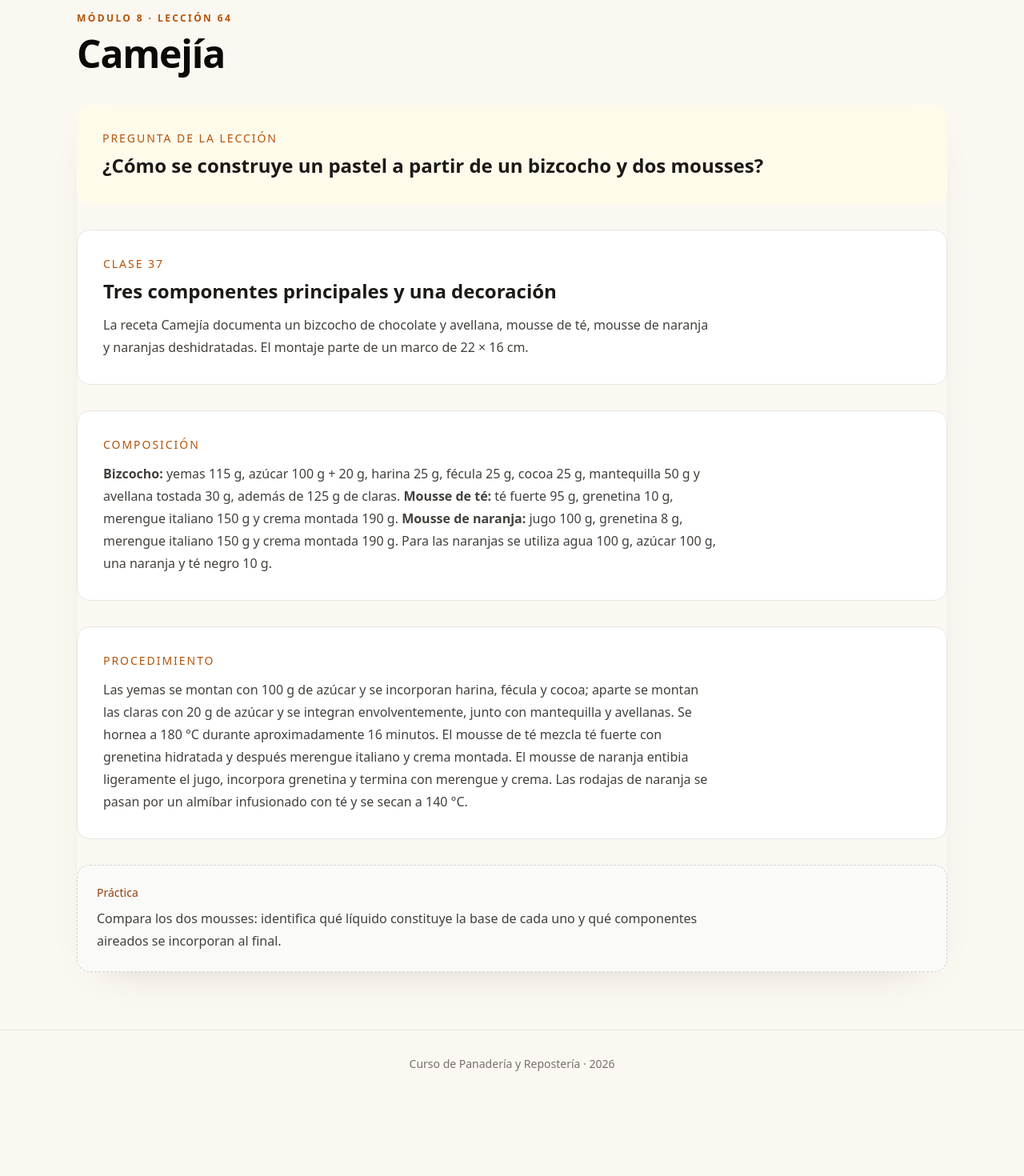
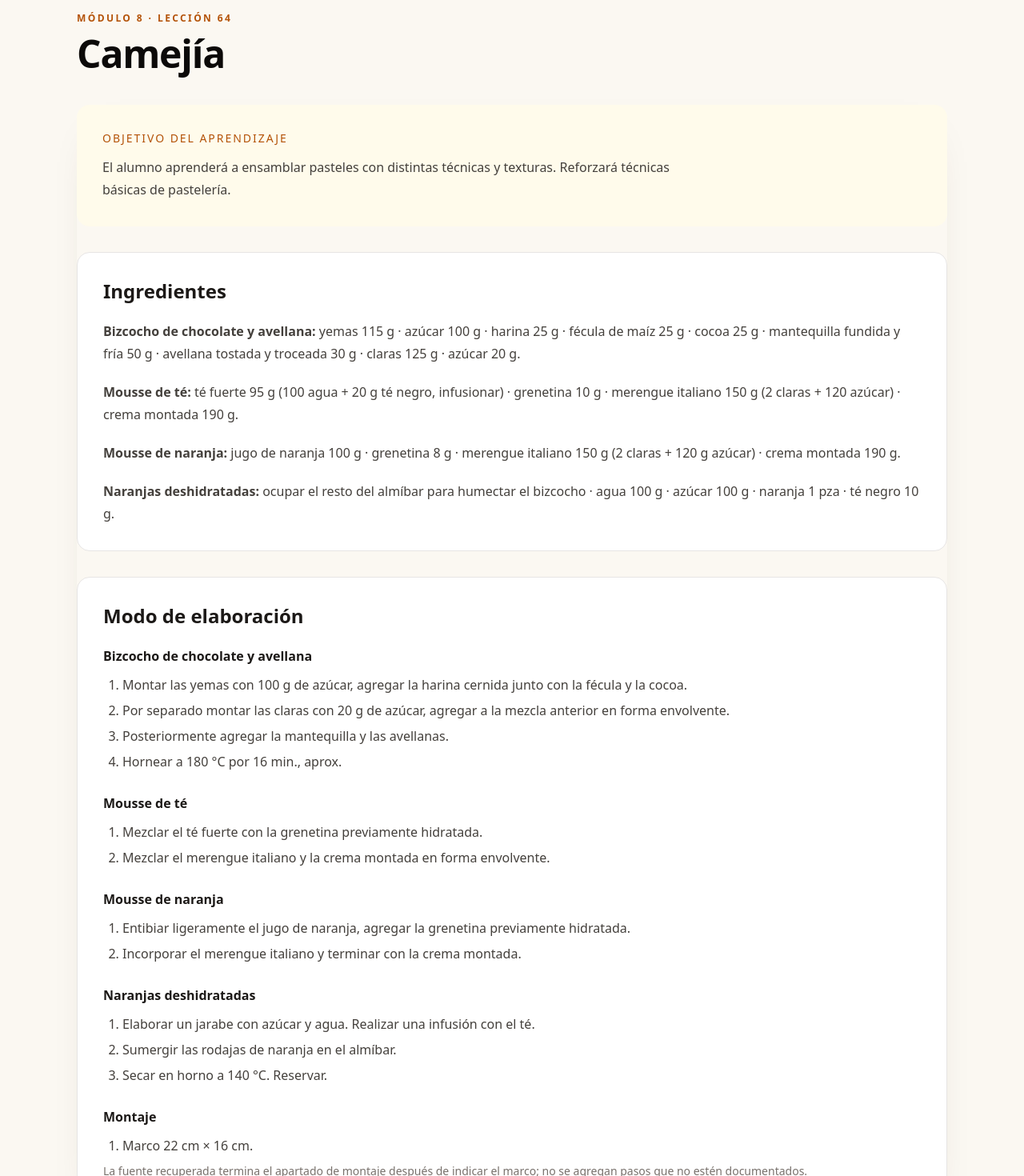
Before and after one commit to Drworm82/CursoPanadero, a Next.js app: page /leccion-camejia in a window 1280 px wide. Shown: the part 160-1630 px from the top of the page at 80% size. Before the commit the page ends 1532 px from the top, so only its background shows below. Built offline with nearby package versions, Linux system fonts and the light colour scheme; no server answers.

Commit message:
Corrige contenido de M8 con base en la fuente

```diff
--- a/pages/leccion-camejia.js
+++ b/pages/leccion-camejia.js
@@ -1,16 +1,31 @@
 import CourseShell from '../components/course/CourseShell';
 
-const lesson = { number: '64', title: 'Camejía', subtitle: 'Bizcocho de chocolate y avellana con mousse de té, mousse de naranja y naranjas deshidratadas.' };
+const lesson = { number: '64', title: 'Camejía', subtitle: 'Clase 37 · Pastelería Contemporánea IV' };
 
 export default function LessonPage() {
   return (
     <CourseShell eyebrow="Módulo 8 · Lección 64" title={lesson.title} subtitle={lesson.subtitle} backHref="/modulo-8" backLabel="Volver al módulo">
       <div className="space-y-8">
-        <section className="rounded-2xl bg-amber-50 p-6 sm:p-8"><p className="text-sm font-medium uppercase tracking-[0.14em] text-amber-700">Pregunta de la lección</p><h2 className="mt-2 text-2xl font-semibold text-stone-900">¿Cómo se construye un pastel a partir de un bizcocho y dos mousses?</h2></section>
-        <section className="rounded-2xl border border-stone-200 bg-white p-6 sm:p-8"><p className="text-sm font-medium uppercase tracking-[0.14em] text-amber-700">Clase 37</p><h2 className="mt-2 text-2xl font-semibold text-stone-900">Tres componentes principales y una decoración</h2><p className="mt-3 max-w-3xl leading-7 text-stone-700">La receta Camejía documenta un bizcocho de chocolate y avellana, mousse de té, mousse de naranja y naranjas deshidratadas. El montaje parte de un marco de 22 × 16 cm.</p></section>
-        <section className="rounded-2xl border border-stone-200 bg-white p-6 sm:p-8"><p className="text-sm font-medium uppercase tracking-[0.14em] text-amber-700">Composición</p><p className="mt-3 max-w-3xl leading-7 text-stone-700"><strong>Bizcocho:</strong> yemas 115 g, azúcar 100 g + 20 g, harina 25 g, fécula 25 g, cocoa 25 g, mantequilla 50 g y avellana tostada 30 g, además de 125 g de claras. <strong>Mousse de té:</strong> té fuerte 95 g, grenetina 10 g, merengue italiano 150 g y crema montada 190 g. <strong>Mousse de naranja:</strong> jugo 100 g, grenetina 8 g, merengue italiano 150 g y crema montada 190 g. Para las naranjas se utiliza agua 100 g, azúcar 100 g, una naranja y té negro 10 g.</p></section>
-        <section className="rounded-2xl border border-stone-200 bg-white p-6 sm:p-8"><p className="text-sm font-medium uppercase tracking-[0.14em] text-amber-700">Procedimiento</p><p className="mt-3 max-w-3xl leading-7 text-stone-700">Las yemas se montan con 100 g de azúcar y se incorporan harina, fécula y cocoa; aparte se montan las claras con 20 g de azúcar y se integran envolventemente, junto con mantequilla y avellanas. Se hornea a 180 °C durante aproximadamente 16 minutos. El mousse de té mezcla té fuerte con grenetina hidratada y después merengue italiano y crema montada. El mousse de naranja entibia ligeramente el jugo, incorpora grenetina y termina con merengue y crema. Las rodajas de naranja se pasan por un almíbar infusionado con té y se secan a 140 °C.</p></section>
-        <section className="rounded-2xl border border-dashed border-stone-300 bg-stone-50 p-6"><p className="text-sm font-medium text-amber-800">Práctica</p><p className="mt-2 max-w-3xl leading-7 text-stone-700">Compara los dos mousses: identifica qué líquido constituye la base de cada uno y qué componentes aireados se incorporan al final.</p></section>
+        <section className="rounded-2xl bg-amber-50 p-6 sm:p-8"><p className="text-sm font-medium uppercase tracking-[0.14em] text-amber-700">Objetivo del aprendizaje</p><p className="mt-3 max-w-3xl leading-7 text-stone-700">El alumno aprenderá a ensamblar pasteles con distintas técnicas y texturas. Reforzará técnicas básicas de pastelería.</p></section>
+        <section className="rounded-2xl border border-stone-200 bg-white p-6 sm:p-8">
+          <h2 className="text-2xl font-semibold text-stone-900">Ingredientes</h2>
+          <div className="mt-5 space-y-5 leading-7 text-stone-700">
+            <p><strong>Bizcocho de chocolate y avellana:</strong> yemas 115 g · azúcar 100 g · harina 25 g · fécula de maíz 25 g · cocoa 25 g · mantequilla fundida y fría 50 g · avellana tostada y troceada 30 g · claras 125 g · azúcar 20 g.</p>
+            <p><strong>Mousse de té:</strong> té fuerte 95 g (100 agua + 20 g té negro, infusionar) · grenetina 10 g · merengue italiano 150 g (2 claras + 120 azúcar) · crema montada 190 g.</p>
+            <p><strong>Mousse de naranja:</strong> jugo de naranja 100 g · grenetina 8 g · merengue italiano 150 g (2 claras + 120 g azúcar) · crema montada 190 g.</p>
+            <p><strong>Naranjas deshidratadas:</strong> ocupar el resto del almíbar para humectar el bizcocho · agua 100 g · azúcar 100 g · naranja 1 pza · té negro 10 g.</p>
+          </div>
+        </section>
+        <section className="rounded-2xl border border-stone-200 bg-white p-6 sm:p-8">
+          <h2 className="text-2xl font-semibold text-stone-900">Modo de elaboración</h2>
+          <div className="mt-5 space-y-6 leading-7 text-stone-700">
+            <div><h3 className="font-semibold text-stone-900">Bizcocho de chocolate y avellana</h3><ol className="mt-2 list-decimal space-y-1 pl-6"><li>Montar las yemas con 100 g de azúcar, agregar la harina cernida junto con la fécula y la cocoa.</li><li>Por separado montar las claras con 20 g de azúcar, agregar a la mezcla anterior en forma envolvente.</li><li>Posteriormente agregar la mantequilla y las avellanas.</li><li>Hornear a 180 °C por 16 min., aprox.</li></ol></div>
+            <div><h3 className="font-semibold text-stone-900">Mousse de té</h3><ol className="mt-2 list-decimal space-y-1 pl-6"><li>Mezclar el té fuerte con la grenetina previamente hidratada.</li><li>Mezclar el merengue italiano y la crema montada en forma envolvente.</li></ol></div>
+            <div><h3 className="font-semibold text-stone-900">Mousse de naranja</h3><ol className="mt-2 list-decimal space-y-1 pl-6"><li>Entibiar ligeramente el jugo de naranja, agregar la grenetina previamente hidratada.</li><li>Incorporar el merengue italiano y terminar con la crema montada.</li></ol></div>
+            <div><h3 className="font-semibold text-stone-900">Naranjas deshidratadas</h3><ol className="mt-2 list-decimal space-y-1 pl-6"><li>Elaborar un jarabe con azúcar y agua. Realizar una infusión con el té.</li><li>Sumergir las rodajas de naranja en el almíbar.</li><li>Secar en horno a 140 °C. Reservar.</li></ol></div>
+            <div><h3 className="font-semibold text-stone-900">Montaje</h3><ol className="mt-2 list-decimal space-y-1 pl-6"><li>Marco 22 cm × 16 cm.</li></ol><p className="mt-2 text-sm text-stone-500">La fuente recuperada termina el apartado de montaje después de indicar el marco; no se agregan pasos que no estén documentados.</p></div>
+          </div>
+        </section>
       </div>
     </CourseShell>
   );
```
